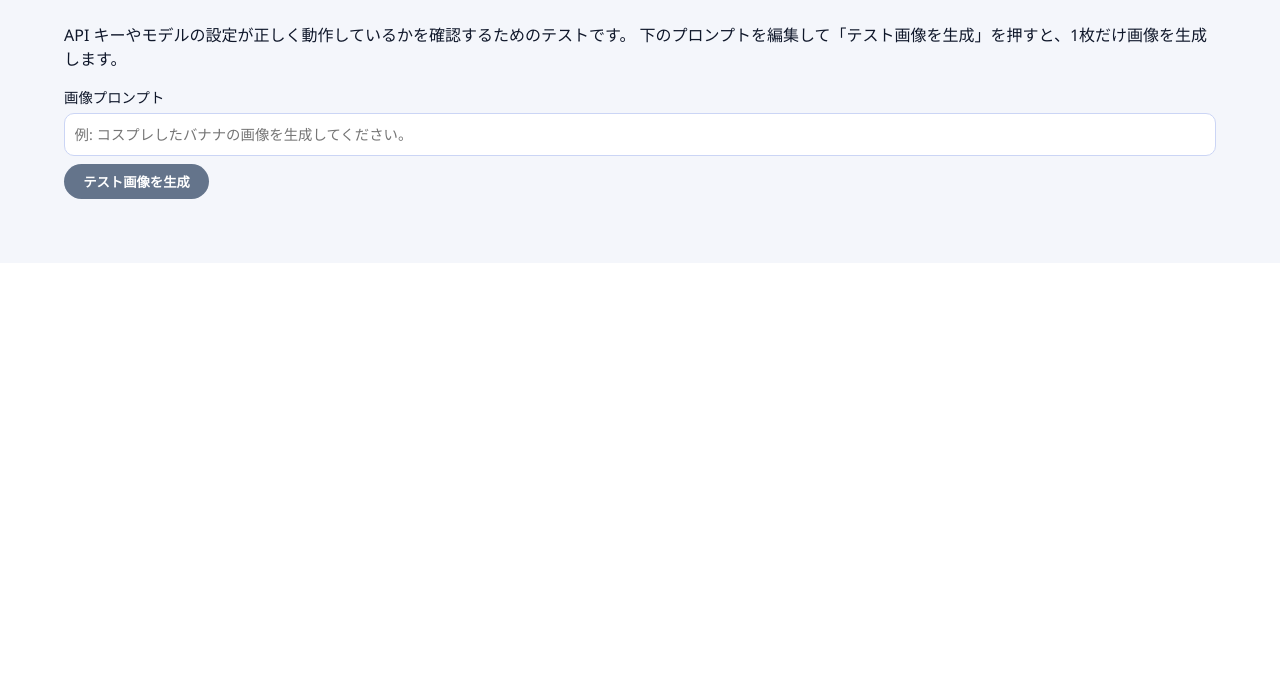
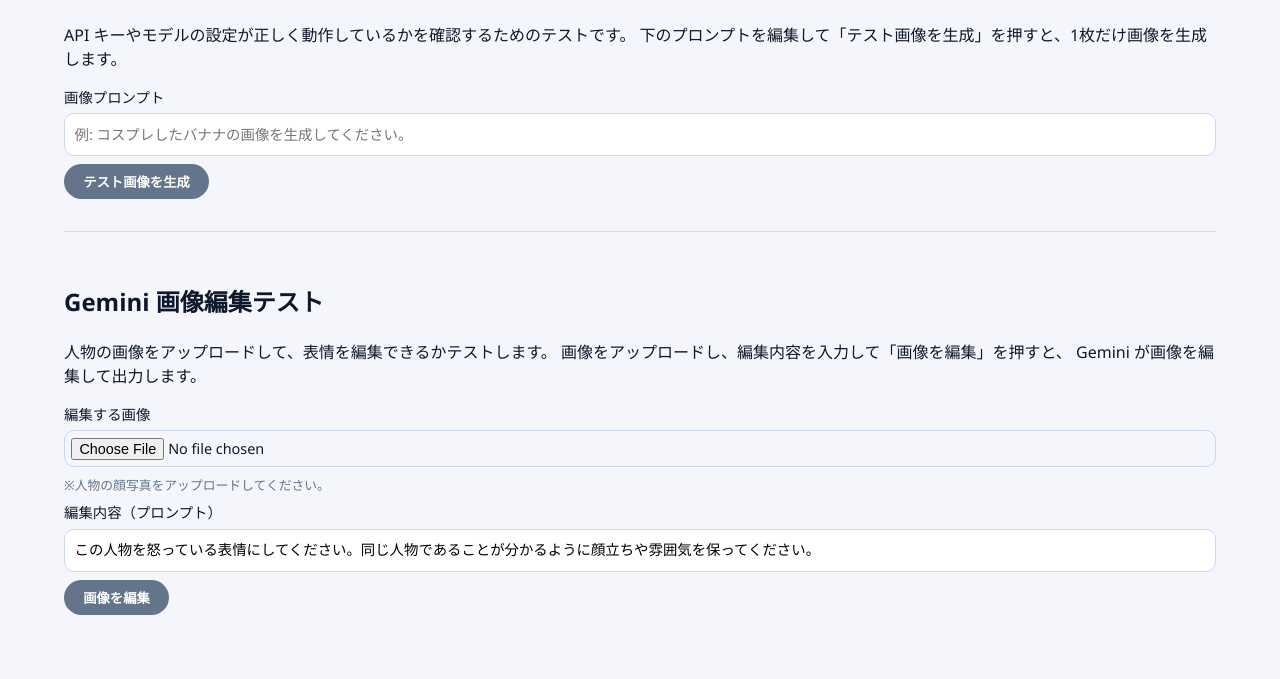
Before and after one commit to fujihira13/AIToDoList, a FastAPI app: page / in a window 1280 px wide. Shown: the part 1934-2613 px from the top of the page. Before the commit the page ends 2133 px from the top, so only its background shows below. Run offline with FastAPI, Linux system fonts and the light colour scheme; parts of the project's set-up code (start-up, migrations or seed data) failed here and were passed over.

Commit message:
テストUI編集

```diff
--- a/app/main.py
+++ b/app/main.py
@@ -179,6 +179,69 @@ async def api_gemini_test_image(payload: schemas.GeminiTestRequest) -> Dict:
     except gemini_client.GeminiAPIError as exc:
         # モデル側・レスポンス側の問題
         raise HTTPException(status_code=502, detail=str(exc)) from exc
+
+    return {
+        "filename": filename,
+        "url": f"/static/avatars/{filename}",
+    }
+
+
+@app.post(
+    "/api/gemini/edit-image",
+    response_model=schemas.GeminiEditResponse,
+)
+async def api_gemini_edit_image(
+    prompt: str = Form(...),
+    photo: UploadFile = File(...),
+) -> Dict:
+    """
+    画像編集のテスト用エンドポイント。
+
+    - 入力:
+      - photo: 編集対象の画像ファイル（人物写真など）
+      - prompt: 編集内容の指示（例: 「怒っている表情にして」）
+    - 出力: 編集された画像ファイル名と URL
+
+    使い方の例:
+      人物の顔写真をアップロードして「この人物を怒っている表情にしてください」と
+      指示すると、その人物が怒っている画像が生成されます。
+    """
+    if not GEMINI_ENABLED:
+        raise HTTPException(
+            status_code=400,
+            detail="Gemini 機能が無効になっています。GEMINI_ENABLED を確認してください。"
+        )
+
+    if not photo or not photo.filename:
+        raise HTTPException(
+            status_code=400,
+            detail="画像ファイルをアップロードしてください。"
+        )
+
+    # アップロードされた画像を一時保存
+    ext = Path(photo.filename).suffix or ".png"
+    temp_filename = f"temp_{uuid4()}{ext}"
+    temp_path = AVATARS_DIR / temp_filename
+
+    try:
+        # 画像を一時ファイルとして保存
+        with temp_path.open("wb") as buffer:
+            shutil.copyfileobj(photo.file, buffer)
+
+        # Geminiで画像を編集
+        filename = await gemini_client.edit_image_with_prompt(
+            image_path=temp_path,
+            prompt=prompt,
+            output_dir=AVATARS_DIR,
+        )
+    except gemini_client.GeminiConfigError as exc:
+        raise HTTPException(status_code=400, detail=str(exc)) from exc
+    except gemini_client.GeminiAPIError as exc:
+        raise HTTPException(status_code=502, detail=str(exc)) from exc
+    finally:
+        # 一時ファイルを削除
+        if temp_path.exists():
+            temp_path.unlink()
 
     return {
         "filename": filename,
--- a/app/static/api.js
+++ b/app/static/api.js
@@ -153,3 +153,33 @@ export async function generateTestImage(prompt) {
     body: JSON.stringify({ prompt }),
   });
 }
+
+/**
+ * Geminiで画像を編集します
+ * @param {File} imageFile - 編集対象の画像ファイル
+ * @param {string} prompt - 編集内容の指示
+ * @returns {Promise<{filename: string, url: string}>}
+ */
+export async function editImageWithPrompt(imageFile, prompt) {
+  const formData = new FormData();
+  formData.append("photo", imageFile);
+  formData.append("prompt", prompt);
+
+  const response = await fetch("/api/gemini/edit-image", {
+    method: "POST",
+    body: formData,
+  });
+
+  if (!response.ok) {
+    let message = "画像の編集に失敗しました";
+    try {
+      const payload = await response.json();
+      if (typeof payload.detail === "string") message = payload.detail;
+    } catch (_) {
+      // ignore
+    }
+    throw new Error(message);
+  }
+
+  return response.json();
+}
--- a/app/static/app.js
+++ b/app/static/app.js
@@ -27,7 +27,7 @@ import {
   moveTask,
 } from "./events.js";
 import { renderBoard, renderStaff } from "./render.js";
-import { generateTestImage } from "./api.js";
+import { generateTestImage, editImageWithPrompt } from "./api.js";
 
 /**
  * アプリケーションの初期化
@@ -156,6 +156,80 @@ function init() {
     });
   }
 
+  // Gemini 画像編集テスト用
+  // 画像プレビューの表示
+  if (elements.geminiEditPhoto && elements.geminiEditPreview) {
+    elements.geminiEditPhoto.addEventListener("change", (event) => {
+      const file = event.target.files[0];
+      if (file) {
+        const reader = new FileReader();
+        reader.onload = (e) => {
+          elements.geminiEditPreview.innerHTML = `
+            <p style="margin-bottom: 0.5rem; color: #666;">アップロードした画像:</p>
+            <img src="${e.target.result}" alt="プレビュー" style="max-width: 200px; max-height: 200px; border-radius: 8px; border: 1px solid #ddd;" />
+          `;
+        };
+        reader.readAsDataURL(file);
+      } else {
+        elements.geminiEditPreview.innerHTML = "";
+      }
+    });
+  }
+
+  // 画像編集ボタン
+  if (
+    elements.geminiEditBtn &&
+    elements.geminiEditPhoto &&
+    elements.geminiEditPrompt &&
+    elements.geminiEditResult
+  ) {
+    elements.geminiEditBtn.addEventListener("click", async () => {
+      const file = elements.geminiEditPhoto.files[0];
+      if (!file) {
+        elements.geminiEditResult.textContent = "画像ファイルを選択してください。";
+        return;
+      }
+
+      const prompt =
+        elements.geminiEditPrompt.value.trim() ||
+        "この人物を怒っている表情にしてください。同じ人物であることが分かるように顔立ちや雰囲気を保ってください。";
+
+      elements.geminiEditBtn.disabled = true;
+      const originalLabel = elements.geminiEditBtn.textContent;
+      elements.geminiEditBtn.textContent = "編集中…";
+      elements.geminiEditResult.textContent =
+        "Gemini API で画像を編集しています… (数秒から数十秒かかることがあります)";
+
+      try {
+        const data = await editImageWithPrompt(file, prompt);
+        elements.geminiEditResult.innerHTML = `
+          <p style="color: #28a745; font-weight: bold;">✓ 画像の編集に成功しました！</p>
+          <p>編集された画像（static/avatars 配下に保存されています）:</p>
+          <div style="display: flex; gap: 1rem; align-items: flex-start; flex-wrap: wrap;">
+            <div>
+              <p style="margin-bottom: 0.5rem; color: #666;">元の画像:</p>
+              <img src="${elements.geminiEditPreview.querySelector("img")?.src || ""}" alt="元の画像" style="max-width: 200px; max-height: 200px; border-radius: 8px; border: 1px solid #ddd;" />
+            </div>
+            <div style="font-size: 2rem; align-self: center;">→</div>
+            <div>
+              <p style="margin-bottom: 0.5rem; color: #666;">編集後の画像:</p>
+              <img src="${data.url}" alt="編集後の画像" style="max-width: 200px; max-height: 200px; border-radius: 8px; border: 2px solid #28a745;" />
+            </div>
+          </div>
+          <p style="margin-top: 1rem;">ファイル名: ${data.filename}</p>
+        `;
+      } catch (error) {
+        elements.geminiEditResult.innerHTML = `
+          <p style="color: #dc3545; font-weight: bold;">✗ 画像の編集に失敗しました</p>
+          <p>${error.message || "不明なエラーが発生しました"}</p>
+        `;
+      } finally {
+        elements.geminiEditBtn.disabled = false;
+        elements.geminiEditBtn.textContent = originalLabel || "画像を編集";
+      }
+    });
+  }
+
   // 初期レンダリング
   renderBoard();
   renderStaff();
--- a/app/static/state.js
+++ b/app/static/state.js
@@ -141,6 +141,12 @@ export const elements = {
   geminiTestPrompt: document.getElementById("geminiTestPrompt"),
   geminiTestBtn: document.getElementById("geminiTestBtn"),
   geminiTestResult: document.getElementById("geminiTestResult"),
+  // 画像編集テスト用
+  geminiEditPhoto: document.getElementById("geminiEditPhoto"),
+  geminiEditPreview: document.getElementById("geminiEditPreview"),
+  geminiEditPrompt: document.getElementById("geminiEditPrompt"),
+  geminiEditBtn: document.getElementById("geminiEditBtn"),
+  geminiEditResult: document.getElementById("geminiEditResult"),
 };
 
 // 定数
--- a/app/templates/index.html
+++ b/app/templates/index.html
@@ -353,6 +353,46 @@
       <div id="geminiTestResult" class="gemini-test__result" style="margin-top: 1rem;"></div>
     </section>
 
+    <!-- Gemini 画像編集テスト用のUI -->
+    <section class="gemini-test" style="margin: 2rem; border-top: 1px solid #ddd; padding-top: 2rem;">
+      <h2>Gemini 画像編集テスト</h2>
+      <p>
+        人物の画像をアップロードして、表情を編集できるかテストします。
+        画像をアップロードし、編集内容を入力して「画像を編集」を押すと、
+        Gemini が画像を編集して出力します。
+      </p>
+      <label class="form-field">
+        <span>編集する画像</span>
+        <input
+          type="file"
+          id="geminiEditPhoto"
+          accept="image/*"
+        />
+        <small class="helper-text">
+          ※人物の顔写真をアップロードしてください。
+        </small>
+      </label>
+      <div id="geminiEditPreview" style="margin: 0.5rem 0;">
+        <!-- アップロードした画像のプレビューがここに表示されます -->
+      </div>
+      <label class="form-field">
+        <span>編集内容（プロンプト）</span>
+        <input
+          type="text"
+          id="geminiEditPrompt"
+          maxlength="300"
+          value="この人物を怒っている表情にしてください。同じ人物であることが分かるように顔立ちや雰囲気を保ってください。"
+          placeholder="例: この人物を怒っている表情にしてください。"
+        />
+      </label>
+      <div style="margin-top: 0.5rem;">
+        <button type="button" class="btn btn--secondary" id="geminiEditBtn">
+          画像を編集
+        </button>
+      </div>
+      <div id="geminiEditResult" class="gemini-test__result" style="margin-top: 1rem;"></div>
+    </section>
+
     <footer class="page-footer" style="display: none"></footer>
 
     <script id="initial-data" type="application/json">
```
Also changed, not shown: app/gemini_client.py (+89 -0 lines), app/schemas.py (+7 -0 lines), app/static/avatars/gemini_edit_e69996c280ca4617af86c461264bc702.png (added).
